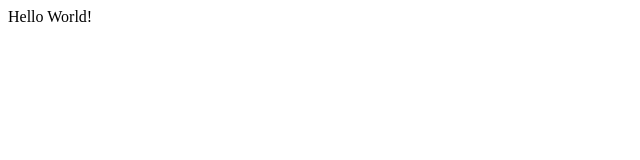
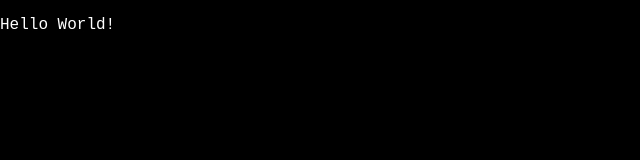
Before and after one commit to patrick-reyes/patrick-reyes.github.io, a plain HTML site: page index.html in a window 1280 px wide. Shown: the whole page, without its empty margins (0-640 px from the left). Drawn offline with Linux system fonts and the light colour scheme.

Commit message:
Add initial styles.css

```diff
--- /dev/null
+++ b/css/styles.css
@@ -0,0 +1,12 @@
+* {
+	font-family: 'Inconsolata', monospace;
+}
+
+body {
+    margin: 0;
+    background: black;
+}
+
+p {
+    color: white;
+}
--- a/index.html
+++ b/index.html
@@ -1,17 +1,27 @@
 <!DOCTYPE html>
 <html>
+
 <head>
     <title>Patrick Reyes</title>
+    <meta name="viewport" content="width=device-width, initial-scale=1.0">
+    <link rel="stylesheet" href="css/styles.css">
     <!-- Global site tag (gtag.js) - Google Analytics -->
     <script async src="https://www.googletagmanager.com/gtag/js?id=G-N8643EXFLJ"></script>
     <script>
         window.dataLayer = window.dataLayer || [];
-            function gtag(){dataLayer.push(arguments);}
+
+        function gtag() {
+            dataLayer.push(arguments);
+        }
         gtag('js', new Date());
         gtag('config', 'G-N8643EXFLJ');
     </script>
 </head>
+
 <body>
+    <p>
         Hello World!
+    </p>
 </body>
+
 </html>
```
Lines whose indentation alone changed are shown as unchanged.
